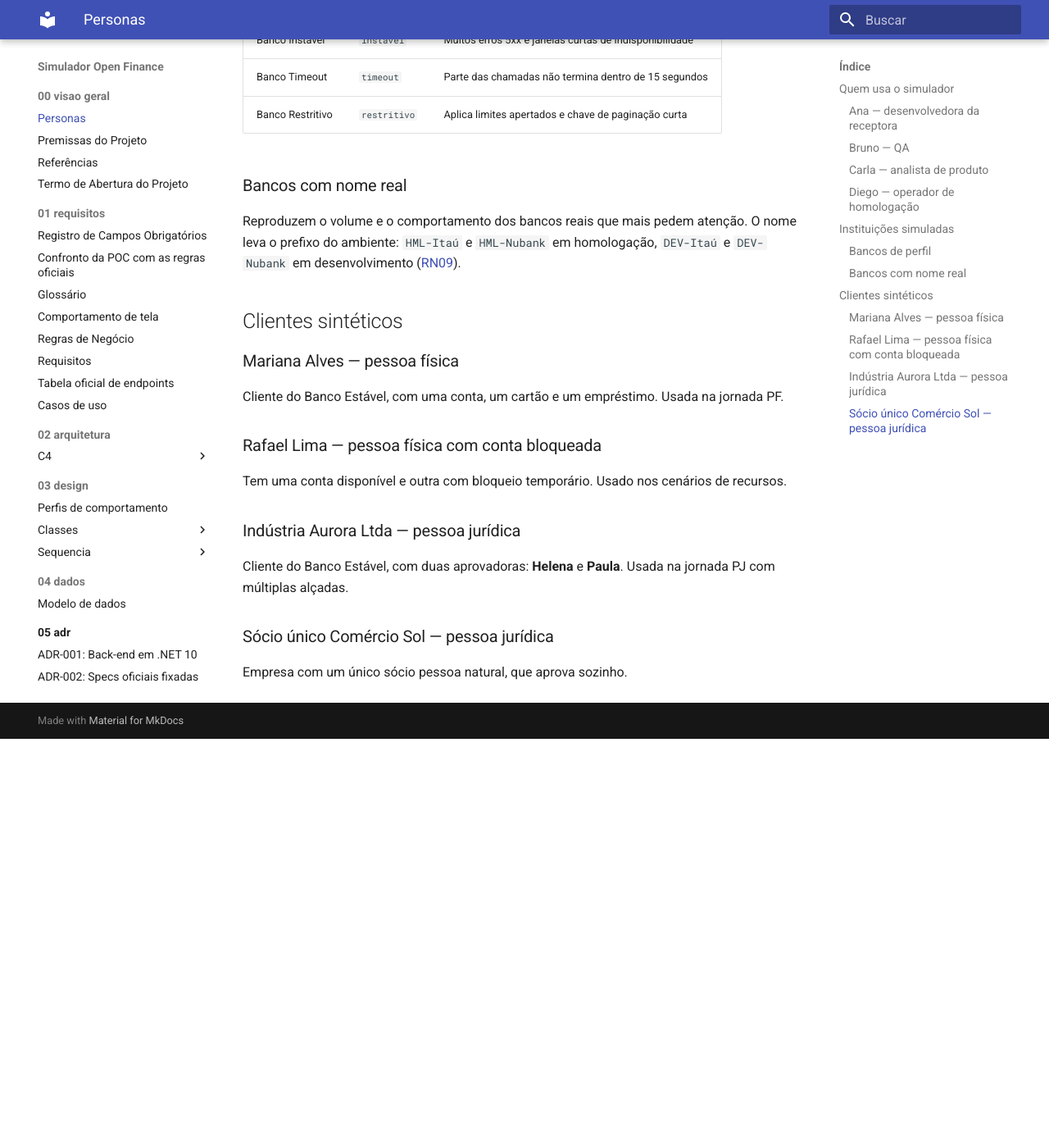
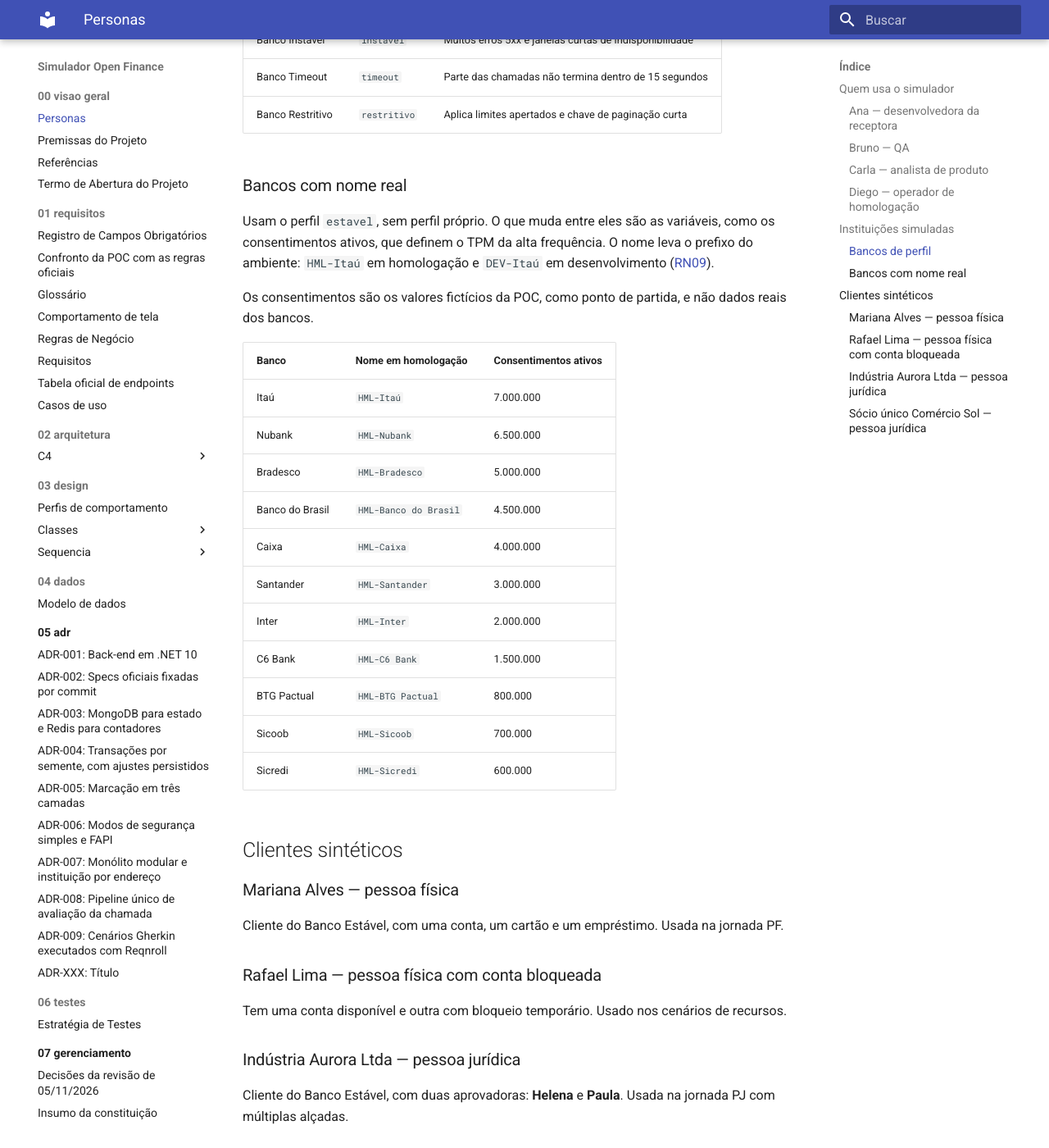
Before and after one commit to marcelosotto/open-finance-simulator, an MkDocs documentation site: the page built from docs/00-visao-geral/personas.md, in a window 1280 px wide and 1400 px high, scrolled down 1086 px. Shown: the whole window at 82% size. Built offline with MkDocs 1.6.1 and Material for MkDocs 9.7.7, drawn with Linux system fonts in a browser that asks for light colours; before the commit the page ends 1987 px from its top, so only the background shows below that.

Commit message:
Fecha os bancos de nome real (PA22)
Os 11 nomes da POC nascem prontos, com o perfil estavel e variáveis
próprias, sem perfil novo. UC01 passa para Em revisão.

Co-Authored-By: Claude Opus 5.5 <noreply@anthropic.com>
Claude-Session: https://claude.ai/code/session_019Vxt7bX1Wj5SABKNnhqzJ8

```diff
--- a/docs/00-visao-geral/personas.md
+++ b/docs/00-visao-geral/personas.md
@@ -32,7 +32,23 @@ Têm nome fictício, que já diz o comportamento.
 | Banco Restritivo | `restritivo` | Aplica limites apertados e chave de paginação curta |
 
 ### Bancos com nome real
-Reproduzem o volume e o comportamento dos bancos reais que mais pedem atenção. O nome leva o prefixo do ambiente: `HML-Itaú` e `HML-Nubank` em homologação, `DEV-Itaú` e `DEV-Nubank` em desenvolvimento ([RN09](../01-requisitos/regras-de-negocio.md#rn09)).
+Usam o perfil `estavel`, sem perfil próprio. O que muda entre eles são as variáveis, como os consentimentos ativos, que definem o TPM da alta frequência. O nome leva o prefixo do ambiente: `HML-Itaú` em homologação e `DEV-Itaú` em desenvolvimento ([RN09](../01-requisitos/regras-de-negocio.md#rn09)).
+
+Os consentimentos são os valores fictícios da POC, como ponto de partida, e não dados reais dos bancos.
+
+| Banco | Nome em homologação | Consentimentos ativos |
+|---|---|---|
+| Itaú | `HML-Itaú` | 7.000.000 |
+| Nubank | `HML-Nubank` | 6.500.000 |
+| Bradesco | `HML-Bradesco` | 5.000.000 |
+| Banco do Brasil | `HML-Banco do Brasil` | 4.500.000 |
+| Caixa | `HML-Caixa` | 4.000.000 |
+| Santander | `HML-Santander` | 3.000.000 |
+| Inter | `HML-Inter` | 2.000.000 |
+| C6 Bank | `HML-C6 Bank` | 1.500.000 |
+| BTG Pactual | `HML-BTG Pactual` | 800.000 |
+| Sicoob | `HML-Sicoob` | 700.000 |
+| Sicredi | `HML-Sicredi` | 600.000 |
 
 ## Clientes sintéticos
 
--- a/docs/04-dados/modelo-de-dados.md
+++ b/docs/04-dados/modelo-de-dados.md
@@ -7,7 +7,7 @@ MongoDB e Redis foram decididos na revisão de 05/11/2026 ([PA01](../01-requisit
 ## MongoDB
 | Coleção | Conteúdo | Observação |
 |---|---|---|
-| `instituicoes` | Nome, `organisationId`, público, produtos, comportamento e limites | Nasce com os bancos de perfil e os de nome real |
+| `instituicoes` | Nome, `organisationId`, público, produtos, comportamento e limites | Nasce com os 5 bancos de perfil e os 11 de nome real |
 | `perfis_comportamento` | Modelos de comportamento | Prontos não são apagados |
 | `perfis_dados` | Volume, valores, tipos e saldo inicial | Em uso não é apagado |
 | `distribuicoes` | Divisão da massa entre bancos, produtos e perfis | Somas em 100% |
```
Also changed, not shown: docs/01-requisitos/casos-de-uso/README.md (+1 -2 lines), docs/01-requisitos/regras-de-negocio.md (+3 -3 lines), docs/07-gerenciamento/decisoes-revisao-2026-11-05.md (+2 -1 lines), docs/07-gerenciamento/sequencia-de-specs.md (+1 -1 lines).
